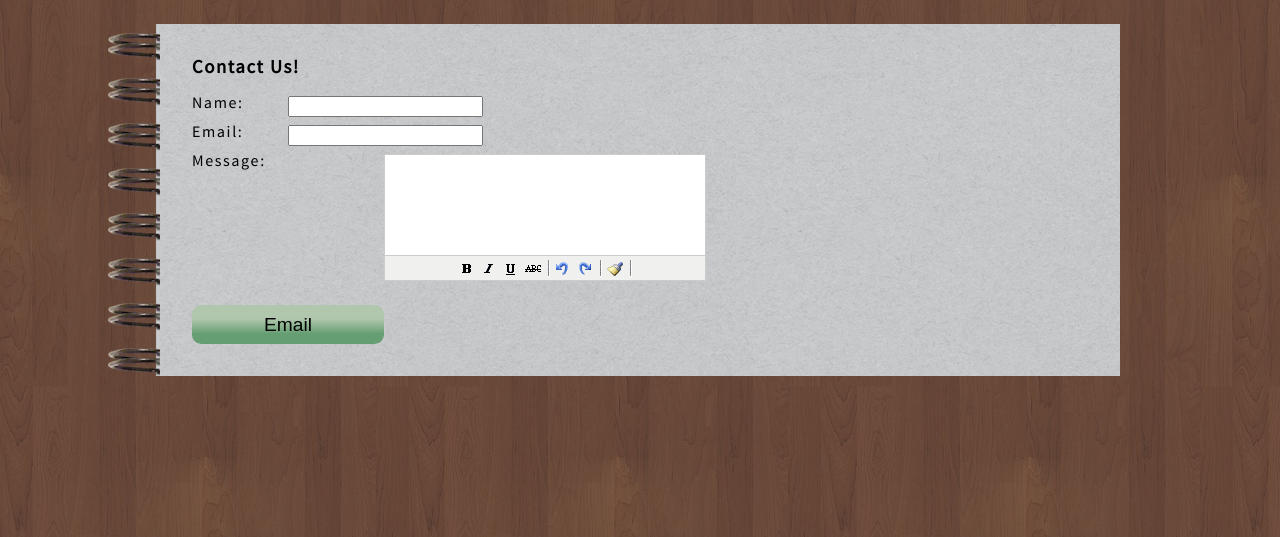
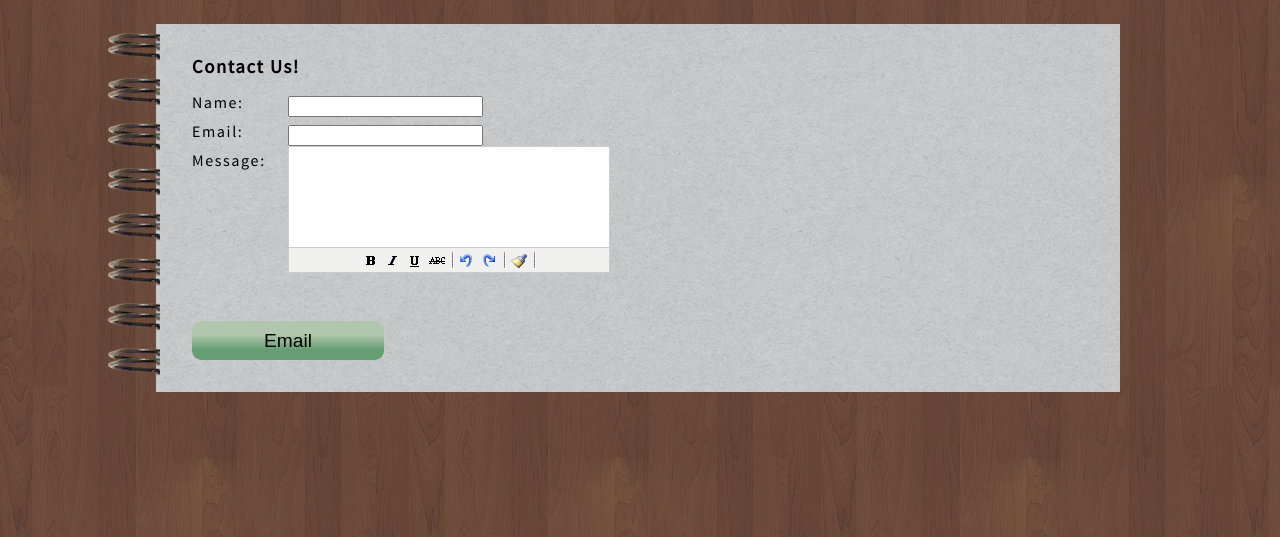
Before and after one commit to zazvorniki/artCorner, a CodeIgniter app: page /blog/contactForm in a window 1280 px wide. Shown: the part 110-647 px from the top of the page. Run offline with CodeIgniter, Linux system fonts and the light colour scheme; some libraries are stand-ins or nearby versions.

Commit message:
contact form admin check

```diff
--- a/application/views/contact_view.php
+++ b/application/views/contact_view.php
@@ -8,8 +8,9 @@
 					<p><label>Name:</label> <input class="contact" type="text" value="" name="name" id="name" autocomplete="off"/></p>
 
 					<p><label>Email:</label> <input type="text" class="contact" name="email" id="email" autocomplete="off"/></p>
-
-					<p><label>Message:</label><textarea name="message" ></textarea></p>
+					Message:<div class="messageCon">
+						<p><label></label><textarea name="message" ></textarea></p>
+					</div>
 					<input type="submit" class="submit contactSub" value="Email" />
 				</form>
 			</div>
--- a/inc/css/screen.css
+++ b/inc/css/screen.css
@@ -506,9 +506,10 @@ header h1{
 	margin: 1em auto;
 }
 
-#message_container{
+.messageCon{
 	position: relative;
 	left: 6em;
+	bottom: 1.5em;
 }
 
 
```
Also changed, not shown: application/controllers/email.php (+17 -2 lines).
